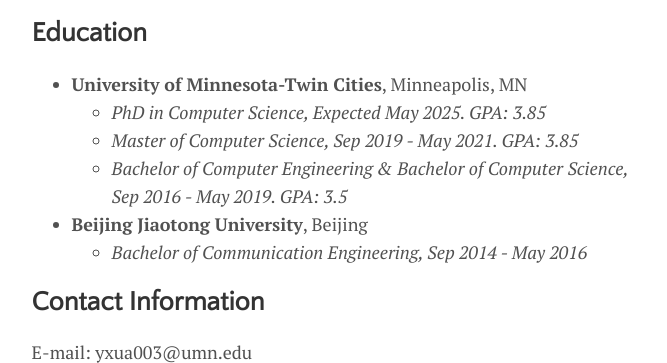
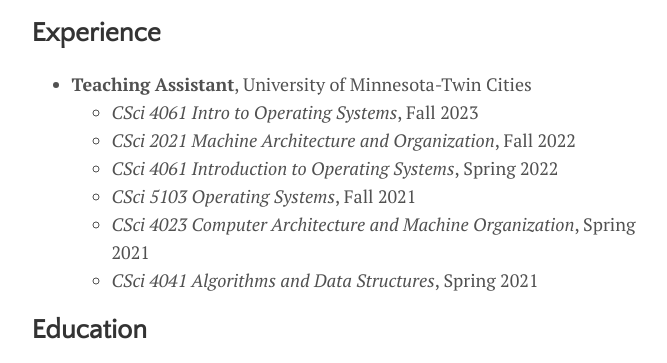
Before and after one commit to YixuanJiujiu/yixuanjiu.github.io, a plain HTML site: page index.html in a window 1280 px wide. Shown: the part 839-1202 px from the top of the page, without its empty margins (301-968 px from the left). Drawn offline with nearby package versions, Linux system fonts and the light colour scheme; some packages are replaced by stand-ins of ours.

Commit message:
add experience

```diff
--- a/index.html
+++ b/index.html
@@ -71,6 +71,21 @@
                 <li><strong>Yixuan Wang</strong>, Abhishek Chandra, Jon Weissman. "SQuBA: Social Quorum Based Access Control for Open IoT Environments," 2023 IEEE International Conference on Edge Computing and Communications (EDGE). IEEE, 2023. <strong>Best Student Paper Award</strong></li>
             </ul>
 
+            <h2>Experience</h2>
+            <ul>
+                <li>
+                    <strong>Teaching Assistant</strong>, University of Minnesota-Twin Cities
+                    <ul>
+                        <li><em>CSci 4061 Intro to Operating Systems</em>, Fall 2023</li>
+                        <li><em>CSci 2021 Machine Architecture and Organization</em>, Fall 2022</li>
+                        <li><em>CSci 4061 Introduction to Operating Systems</em>, Spring 2022</li>
+                        <li><em>CSci 5103 Operating Systems</em>, Fall 2021</li>
+                        <li><em>CSci 4023 Computer Architecture and Machine Organization</em>, Spring 2021</li>
+                        <li><em>CSci 4041 Algorithms and Data Structures</em>, Spring 2021</li>
+                    </ul>
+                </li>
+            </ul>
+
             <h2>Education</h2>
             <ul>
                 <li>
```
